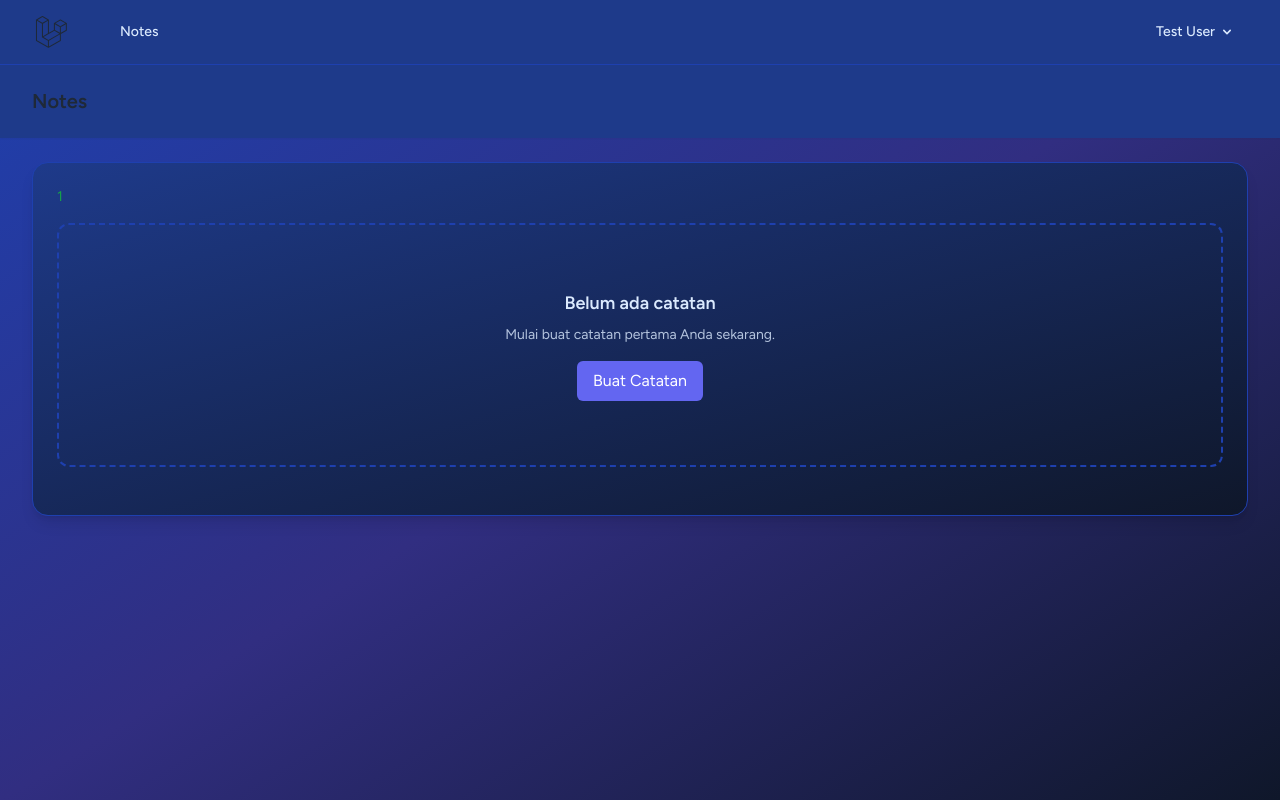
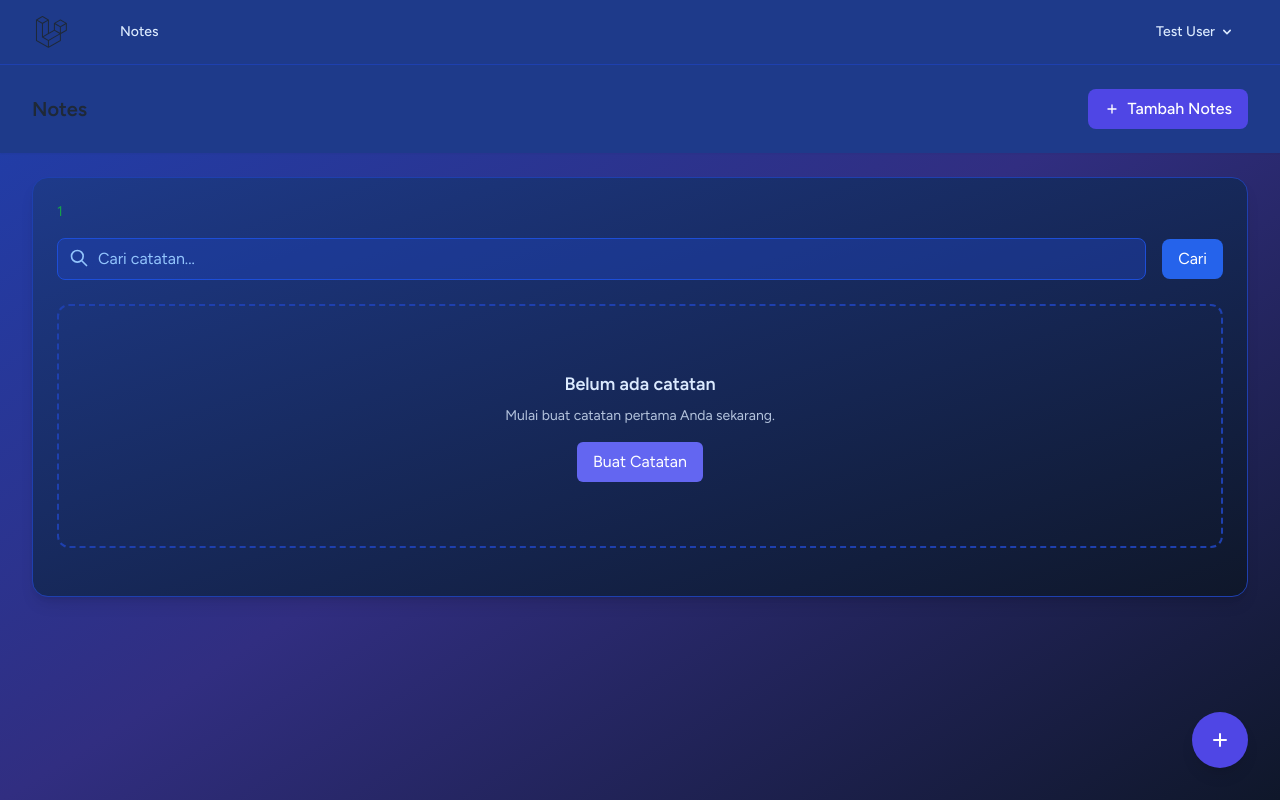
Before and after one commit to ryan02-22/daily-notes-web, a Laravel app: template resources/views/notes/index.blade.php in a window 1280 px wide. Run offline with Laravel 12, Linux system fonts and the light colour scheme; the template is opened without the code that fills it, so the values that code supplies are empty; a user stored in the database is signed in; data comes from the database, SQL or seed files in the repository; style sheets or scripts are compiled from the project's sources.

Commit message:
feat: Add search and create note functionality to notes index
Co-authored-by: faryta <faryta@dilprem.my.id>

```diff
--- a/resources/views/notes/index.blade.php
+++ b/resources/views/notes/index.blade.php
@@ -1,8 +1,16 @@
 <x-app-layout>
     <x-slot name="header">
-        <h2 class="font-semibold text-xl text-gray-800 dark:text-gray-200 leading-tight">
-            Notes
-        </h2>
+        <div class="flex justify-between items-center">
+            <h2 class="font-semibold text-xl text-gray-800 dark:text-gray-200 leading-tight">
+                Notes
+            </h2>
+            <a href="{{ route('notes.create') }}" class="inline-flex items-center px-4 py-2 bg-indigo-600 hover:bg-indigo-700 text-white font-medium rounded-lg transition duration-150 ease-in-out">
+                <svg class="w-4 h-4 mr-2" fill="none" stroke="currentColor" viewBox="0 0 24 24">
+                    <path stroke-linecap="round" stroke-linejoin="round" stroke-width="2" d="M12 6v6m0 0v6m0-6h6m-6 0H6"></path>
+                </svg>
+                Tambah Notes
+            </a>
+        </div>
     </x-slot>
 
     <div class="py-6">
@@ -12,6 +20,48 @@
                 <div class="p-6 text-blue-50">
                     @if(session('status'))
                         <div class="mb-4 text-sm text-green-600">{{ session('status') }}</div>
+                    @endif
+
+                    <!-- Search Bar -->
+                    <div class="mb-6">
+                        <form method="GET" action="{{ route('notes.index') }}" class="flex gap-4 items-center">
+                            <div class="flex-1">
+                                <div class="relative">
+                                    <input type="text" name="q" value="{{ $searchQuery }}"
+                                           placeholder="Cari catatan..."
+                                           class="w-full px-4 py-2 pl-10 bg-blue-800/50 border border-blue-700 rounded-lg text-white placeholder-blue-300 focus:ring-2 focus:ring-indigo-500 focus:border-transparent">
+                                    <svg class="w-5 h-5 text-blue-300 absolute left-3 top-2.5" fill="none" stroke="currentColor" viewBox="0 0 24 24">
+                                        <path stroke-linecap="round" stroke-linejoin="round" stroke-width="2" d="m21 21-6-6m2-5a7 7 0 11-14 0 7 7 0 0114 0z"></path>
+                                    </svg>
+                                </div>
+                            </div>
+                            <button type="submit" class="px-4 py-2 bg-blue-600 hover:bg-blue-700 text-white rounded-lg transition duration-150">
+                                Cari
+                            </button>
+                            @if($searchQuery)
+                                <a href="{{ route('notes.index') }}" class="px-4 py-2 bg-gray-600 hover:bg-gray-700 text-white rounded-lg transition duration-150">
+                                    Reset
+                                </a>
+                            @endif
+                        </form>
+                    </div>
+
+                    @if($notes->count() > 0)
+                        <div class="mb-6 flex justify-between items-center">
+                            <p class="text-blue-100">
+                                @if($searchQuery)
+                                    Ditemukan {{ $notes->total() }} catatan untuk "{{ $searchQuery }}"
+                                @else
+                                    Total: {{ $notes->total() }} catatan
+                                @endif
+                            </p>
+                            <a href="{{ route('notes.create') }}" class="inline-flex items-center px-4 py-2 bg-indigo-500 hover:bg-indigo-600 text-white font-medium rounded-lg transition duration-150 ease-in-out">
+                                <svg class="w-4 h-4 mr-2" fill="none" stroke="currentColor" viewBox="0 0 24 24">
+                                    <path stroke-linecap="round" stroke-linejoin="round" stroke-width="2" d="M12 6v6m0 0v6m0-6h6m-6 0H6"></path>
+                                </svg>
+                                Buat Catatan Baru
+                            </a>
+                        </div>
                     @endif
 
                     <div id="grid" class="grid md:grid-cols-2 lg:grid-cols-3 gap-6">
@@ -48,4 +98,23 @@
             </div>
         </div>
     </div>
+
+    <!-- Floating Action Button -->
+    <div class="fixed bottom-8 right-8 z-50">
+        <a href="{{ route('notes.create') }}"
+           class="group flex items-center justify-center w-14 h-14 bg-indigo-600 hover:bg-indigo-700 text-white rounded-full shadow-lg hover:shadow-xl transform hover:scale-110 transition-all duration-200 ease-in-out">
+            <svg class="w-6 h-6 group-hover:rotate-90 transition-transform duration-200" fill="none" stroke="currentColor" viewBox="0 0 24 24">
+                <path stroke-linecap="round" stroke-linejoin="round" stroke-width="2" d="M12 6v6m0 0v6m0-6h6m-6 0H6"></path>
+            </svg>
+            <span class="sr-only">Tambah Notes</span>
+        </a>
+
+        <!-- Tooltip -->
+        <div class="absolute bottom-16 right-0 mb-2 opacity-0 group-hover:opacity-100 transition-opacity duration-200 pointer-events-none">
+            <div class="bg-gray-900 text-white text-sm px-3 py-2 rounded-lg shadow-lg whitespace-nowrap">
+                Tambah Notes Baru
+                <div class="absolute top-full left-1/2 transform -translate-x-1/2 w-0 h-0 border-l-4 border-r-4 border-t-4 border-transparent border-t-gray-900"></div>
+            </div>
+        </div>
+    </div>
 </x-app-layout>
```
